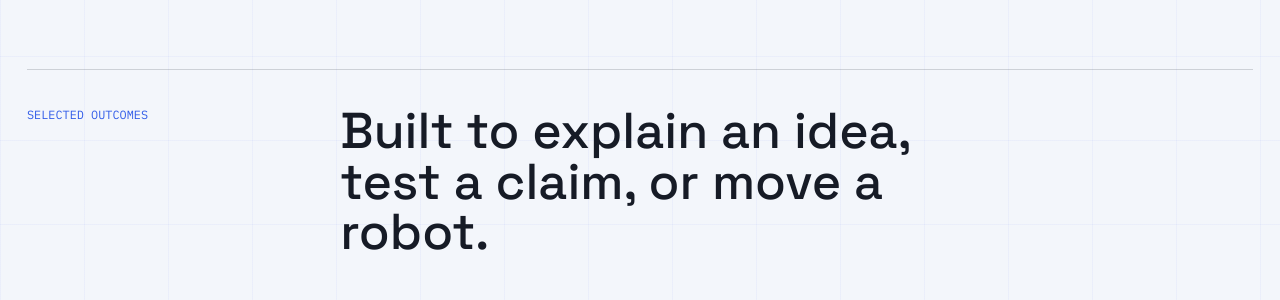
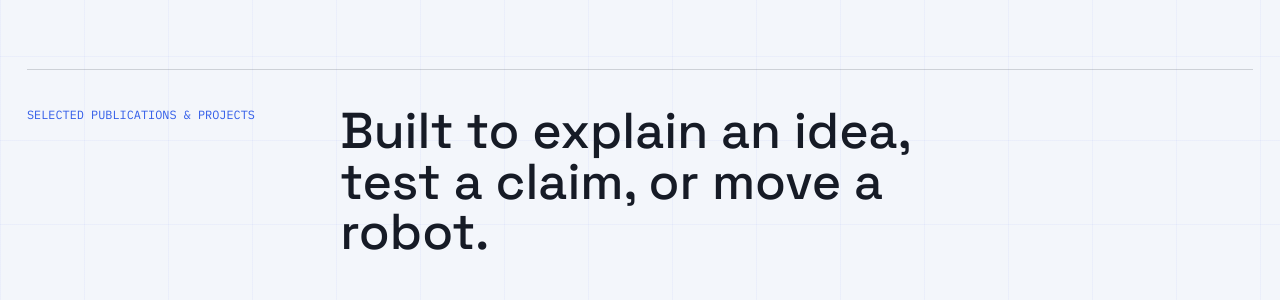
Before and after one commit to hsiang-fu/hsiang-fu.github.io, a Jekyll site: the page built from _pages/about.md, in a window 1280 px wide and 900 px high, scrolled down 3235 px. Shown: the part 153-453 px from the top of the window. Built offline with Jekyll 4.4.1, drawn with Linux system fonts in a browser that asks for light colours; a script that is not in the unit is left out.

Commit message:
Rename selected work heading

```diff
--- a/_pages/about.md
+++ b/_pages/about.md
@@ -126,7 +126,7 @@ redirect_from:
     </div>
     <div class="field-work field-research__work" aria-labelledby="selected-work-heading">
       <div class="field-work__heading">
-        <p>Selected outcomes</p>
+        <p>Selected Publications &amp; Projects</p>
         <h3 id="selected-work-heading">Built to explain an idea, test a claim, or move a robot.</h3>
       </div>
       <div class="field-work__grid">
```
